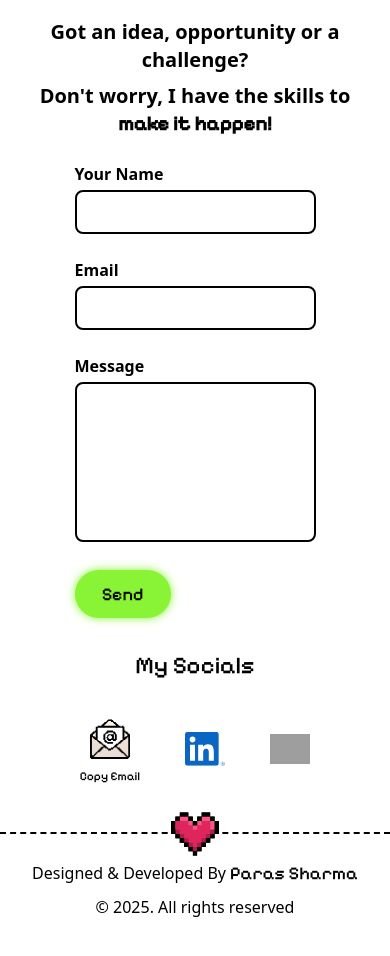
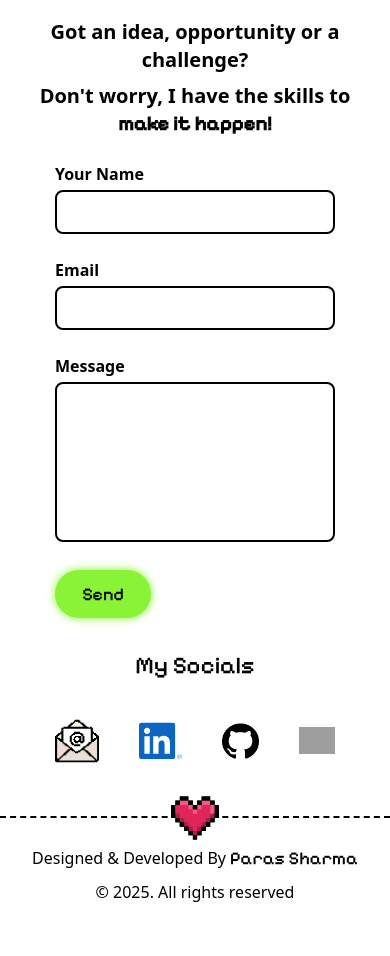
Before and after one commit to CaptainUnderpants14/portfolio, a React (Vite) app: page / in a window 390 px wide. Shown: the part 3760-4716 px from the top of the page. Built offline with nearby package versions, Linux system fonts and the light colour scheme; grey boxes are pictures that could not be loaded.

Commit message:
Responsive

```diff
--- a/src/Contact.jsx
+++ b/src/Contact.jsx
@@ -37,7 +37,7 @@ function Contact() {
 
 
 
-            <div className="w-[70%] md:w-[70%] mx-auto flex flex-col-reverse lg:flex-row gap-8 lg:gap-18 lg:items-center px-4 md:px-8 lg:px-0">
+            <div className="w-[80%] md:w-[70%] mx-auto flex flex-col-reverse lg:flex-row gap-8 lg:gap-18 lg:items-center px-4 md:px-8 lg:px-0">
                 {/* Left Side: Form */}
                 <div className="flex-1 order-2 lg:order-1">
                     <form
@@ -128,14 +128,22 @@ function Contact() {
                                 }
                             }}
                         >
+                            <a className="md:hidden"
+                                href="mailto:parassharma8890@gmail.com">
+                                <img
+                                    src="/Mail.svg"
+                                    alt="Mail logo"
+                                    className="w-12 md:w-16 lg:w-20 h-auto transition-transform duration-200 group-hover:scale-110"
+                                />
+                            </a>
                             <img
                                 src="/Mail.svg"
                                 alt="Mail logo"
-                                className="w-10 md:w-16 lg:w-20 h-auto transition-transform duration-200 group-hover:scale-110"
+                                className="hidden md:block w-12 md:w-16 lg:w-20 h-auto transition-transform duration-200 group-hover:scale-110"
                             />
                             <p
                                 id="email"
-                                className="text-xs sm:text-sm md:text-lg font-pixelm text-nowrap transition-transform duration-200 group-hover:scale-110 text-center mt-1"
+                                className="hidden md:block text-xs sm:text-sm md:text-lg font-pixelm text-nowrap transition-transform duration-200 group-hover:scale-110 text-center mt-1"
                             >
                                 Copy Email
                             </p>
@@ -151,6 +159,19 @@ function Contact() {
                         <img
                             src="/linkedinlogo.svg"
                             alt="LinkedIn"
+                            className="w-12 md:w-16 lg:w-20 h-auto transition-transform duration-200 group-hover:scale-110"
+                        />
+                    </a>
+
+                    {/*GitHub*/}
+                    <a
+                        href="https://www.instagram.com/parassharma1466/"
+                        target="_blank"
+                        className="group"
+                    >
+                        <img
+                            src="/Github%20icon.png"
+                            alt="Github Logo"
                             className="w-10 md:w-16 lg:w-20 h-auto transition-transform duration-200 group-hover:scale-110"
                         />
                     </a>
@@ -167,6 +188,7 @@ function Contact() {
                             className="w-10 md:w-16 lg:w-20 h-auto transition-transform duration-200 group-hover:scale-110"
                         />
                     </a>
+
                 </div>
             </div>
         </div>
```
Also changed, not shown: src/NavBar2.jsx (+4 -8 lines), public/Github icon.png (added).
